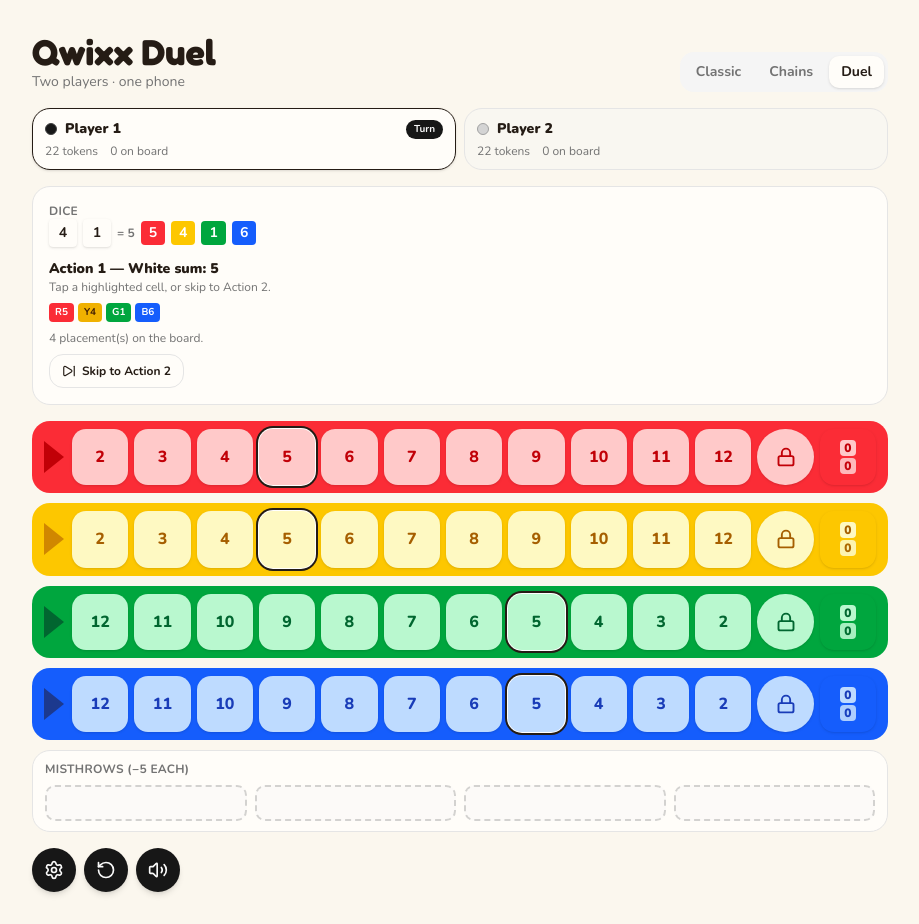
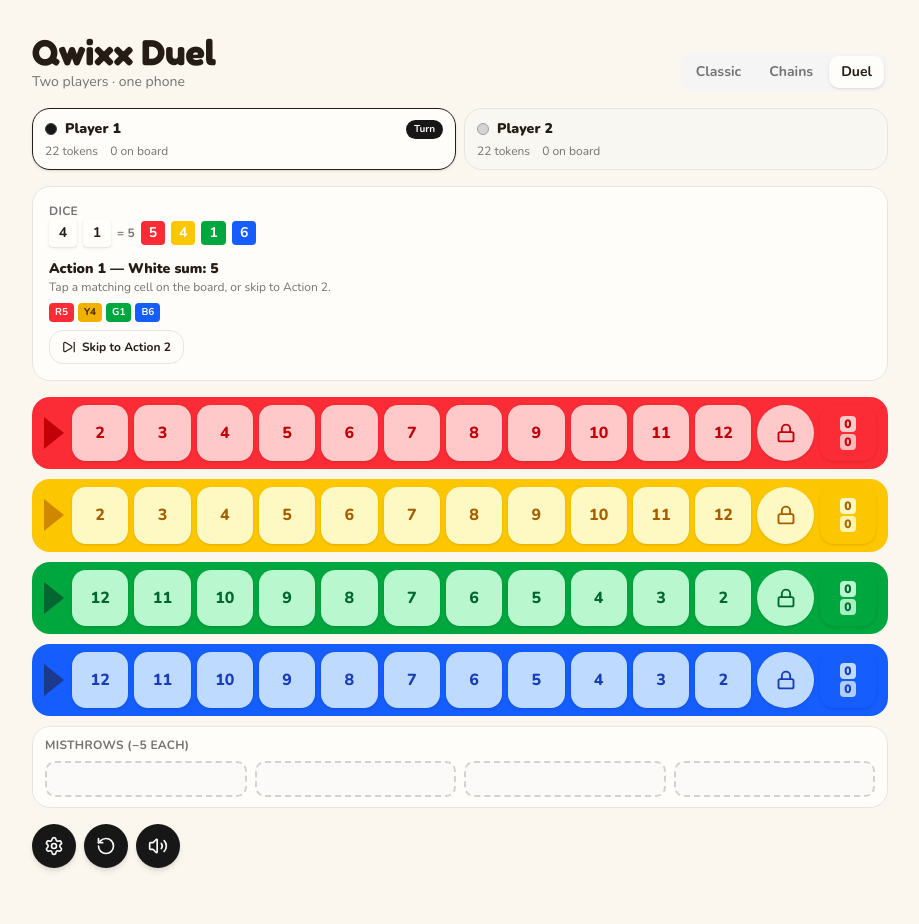
Before and after one commit to kateusz/qwixx-sheet, a Next.js app: page /duel in a window 1280 px wide. Both pictures are taken after a click on the button "Roll". Shown: the whole page, without its empty margins (180-1099 px from the left). After the commit the page ends 900 px from the top, so only its background shows below. Built offline with nearby package versions, Linux system fonts and the light colour scheme.

Commit message:
Remove cell highlight hints in Qwixx Duel
- Cells no longer show ring highlights for valid beat/stack/new moves
- All cells in open rows are tappable; rules validate on click
- Turn panel no longer lists valid placement counts or action-2 sums

Co-authored-by: Mateusz Kulesza <matkul3@gmail.com>

```diff
--- a/components/qwixx/duel/duel-board.tsx
+++ b/components/qwixx/duel/duel-board.tsx
@@ -5,10 +5,8 @@ import { Lock } from "lucide-react"
 import { cn } from "@/lib/utils"
 import {
   countPlayerTokensInRow,
-  getForemost,
   rowTokenScore,
   type DuelPlayerId,
-  type DuelPlacement,
   type DuelRowState,
   type DuelState,
   type PlacementKind,
@@ -47,14 +45,11 @@ function TokenStack({ owner, stack }: { owner: DuelPlayerId; stack: number }) {
 
 interface DuelBoardProps {
   state: DuelState
-  highlights: DuelPlacement[]
   onPlace: (color: ColorKey, index: number) => void
   disabled: boolean
 }
 
-export function DuelBoard({ state, highlights, onPlace, disabled }: DuelBoardProps) {
-  const highlightSet = new Set(highlights.map((h) => `${h.color}:${h.index}`))
-
+export function DuelBoard({ state, onPlace, disabled }: DuelBoardProps) {
   return (
     <div className="space-y-2 sm:space-y-2.5">
       {ROWS.map((config) => (
@@ -62,10 +57,6 @@ export function DuelBoard({ state, highlights, onPlace, disabled }: DuelBoardPro
           key={config.key}
           config={config}
           row={state.rows[config.key]}
-          p1Name={state.p1.name}
-          p2Name={state.p2.name}
-          highlightSet={highlightSet}
-          highlights={highlights.filter((h) => h.color === config.key)}
           disabled={disabled || state.rows[config.key].locked}
           onPlace={(index) => onPlace(config.key, index)}
         />
@@ -79,21 +70,15 @@ export function DuelBoard({ state, highlights, onPlace, disabled }: DuelBoardPro
 function DuelScoreRow({
   config,
   row,
-  highlightSet,
-  highlights,
   disabled,
   onPlace,
 }: {
   config: RowConfig
   row: DuelRowState
-  p1Name: string
-  p2Name: string
-  highlightSet: Set<string>
-  highlights: DuelPlacement[]
   disabled: boolean
   onPlace: (index: number) => void
 }) {
-  const foremost = getForemost(row)
+  const canTap = !disabled
 
   return (
     <div className={cn("flex items-center gap-1.5 rounded-2xl px-2 py-2 sm:gap-2 sm:px-3", config.band)}>
@@ -112,36 +97,26 @@ function DuelScoreRow({
       <div className="flex flex-1 items-center gap-1 sm:gap-1.5">
         {config.numbers.map((num, index) => {
           const token = row.tokens[index]
-          const key = `${config.key}:${index}`
-          const isHighlight = highlightSet.has(key)
-          const kind = highlights.find((h) => h.index === index)?.kind
-          const canPlace = isHighlight && !disabled
 
           return (
             <motion.button
               key={index}
               type="button"
-              disabled={!canPlace}
-              onClick={() => canPlace && onPlace(index)}
-              aria-label={`${config.label} ${num}${token ? `, ${PLAYER_STYLES[token.owner].label} token` : ""}${isHighlight ? ", available" : ""}`}
-              whileHover={canPlace ? { scale: 1.1 } : undefined}
-              whileTap={canPlace ? { scale: 0.92 } : undefined}
+              disabled={!canTap}
+              onClick={() => canTap && onPlace(index)}
+              aria-label={`${config.label} ${num}${token ? `, ${PLAYER_STYLES[token.owner].label} token` : ""}`}
+              whileHover={canTap ? { scale: 1.06 } : undefined}
+              whileTap={canTap ? { scale: 0.95 } : undefined}
               className={cn(
                 "relative flex aspect-square min-w-0 flex-1 items-center justify-center rounded-lg text-[13px] font-extrabold tabular-nums shadow-sm sm:rounded-xl sm:text-base",
                 config.cell,
                 config.ink,
-                canPlace && "cursor-pointer ring-2 ring-foreground ring-offset-1",
-                isHighlight && kind === "beat" && "ring-red-500",
-                isHighlight && kind === "stack" && "ring-emerald-500",
-                !canPlace && "cursor-default",
+                canTap ? "cursor-pointer" : "cursor-default",
                 row.locked && "opacity-80",
               )}
             >
               <span className={cn(token && "opacity-25")}>{num}</span>
               {token && <TokenStack owner={token.owner} stack={token.stack} />}
-              {foremost?.index === index && token && token.stack === 1 && (
-                <span className="pointer-events-none absolute -bottom-0.5 left-1/2 h-1 w-3 -translate-x-1/2 rounded-full bg-foreground/30" />
-              )}
             </motion.button>
           )
         })}
--- a/components/qwixx/duel/duel-turn-panel.tsx
+++ b/components/qwixx/duel/duel-turn-panel.tsx
@@ -4,10 +4,7 @@ import { motion } from "framer-motion"
 import { Dices, SkipForward } from "lucide-react"
 import { cn } from "@/lib/utils"
 import {
-  getAction2Options,
-  getValidPlacements,
   rowNumbers,
-  type DuelPlacement,
   type DuelRoll,
   type DuelState,
 } from "@/lib/qwixx-duel"
@@ -41,8 +38,6 @@ export function DuelTurnPanel({ state, onRoll, onRollStart, onSkipAction1, onEnd
 
   if (!roll) return null
 
-  const action1Placements = getValidPlacements(state, active, roll.whiteSum, undefined, state.action1)
-  const action2Options = getAction2Options(state, active)
   const placedAction1 = !!state.action1
 
   return (
@@ -55,19 +50,14 @@ export function DuelTurnPanel({ state, onRoll, onRollStart, onSkipAction1, onEnd
       {phase === "action1" && (
         <ActionBlock
           title={`Action 1 — White sum: ${roll.whiteSum}`}
-          hint="Tap a highlighted cell, or skip to Action 2."
+          hint="Tap a matching cell on the board, or skip to Action 2."
           disabledColors={state.disabledDice}
           roll={roll}
         >
-          {action1Placements.length === 0 ? (
-            <p className="text-xs text-muted-foreground">No valid placements for white sum.</p>
-          ) : (
-            <p className="text-xs text-muted-foreground">{action1Placements.length} placement(s) on the board.</p>
-          )}
           <button
             type="button"
             onClick={onSkipAction1}
-            className="mt-2 inline-flex items-center gap-1.5 rounded-xl border border-border px-3 py-2 text-xs font-bold text-foreground hover:bg-muted"
+            className="inline-flex items-center gap-1.5 rounded-xl border border-border px-3 py-2 text-xs font-bold text-foreground hover:bg-muted"
           >
             <SkipForward className="h-3.5 w-3.5" />
             Skip to Action 2
@@ -82,25 +72,10 @@ export function DuelTurnPanel({ state, onRoll, onRollStart, onSkipAction1, onEnd
           disabledColors={state.disabledDice}
           roll={roll}
         >
-          {action2Options.length === 0 ? (
-            <p className="text-xs text-muted-foreground">No valid color combinations.</p>
-          ) : (
-            <div className="flex flex-wrap gap-1.5">
-              {action2Options.map((opt) => (
-                <span
-                  key={`${opt.color}-${opt.whiteIndex}-${opt.sum}`}
-                  className="rounded-lg bg-muted px-2 py-1 text-xs font-bold tabular-nums"
-                >
-                  W{roll.values[opt.whiteIndex]}+{opt.color[0].toUpperCase()}
-                  {roll.values[COLOR_DIE_IDX[opt.color]]}={opt.sum}
-                </span>
-              ))}
-            </div>
-          )}
           <button
             type="button"
             onClick={onEndTurn}
-            className="mt-2 inline-flex items-center gap-1.5 rounded-xl bg-primary px-3 py-2 text-xs font-bold text-primary-foreground"
+            className="inline-flex items-center gap-1.5 rounded-xl bg-primary px-3 py-2 text-xs font-bold text-primary-foreground"
           >
             End turn{!placedAction1 && " (misthrow if nothing placed)"}
           </button>
@@ -177,14 +152,6 @@ function RollButton({ onRoll, onRollStart }: { onRoll: (roll: DuelRoll) => void;
   )
 }
 
-export function duelHighlights(state: DuelState): DuelPlacement[] {
-  if (!state.roll || state.phase === "roll" || state.phase === "ended") return []
-  if (state.phase === "action1") {
-    return getValidPlacements(state, state.active, state.roll.whiteSum, undefined, state.action1)
-  }
-  return getAction2Options(state, state.active).flatMap((o) => o.placements)
-}
-
 export function numberAt(_state: DuelState, color: ColorKey, index: number): number {
   return rowNumbers(color)[index]
 }
--- a/components/qwixx/duel/qwixx-duel-game.tsx
+++ b/components/qwixx/duel/qwixx-duel-game.tsx
@@ -15,7 +15,7 @@ import { VersionNav } from "../version-nav"
 import { DuelBoard, PlayerStatusBar } from "./duel-board"
 import { DuelEndModal } from "./duel-end-modal"
 import { DuelSettingsDialog } from "./duel-settings-dialog"
-import { DuelTurnPanel, duelHighlights, numberAt } from "./duel-turn-panel"
+import { DuelTurnPanel, numberAt } from "./duel-turn-panel"
 
 const STATE_KEY = "qwixx-duel-session-v1"
 const THEME_KEY = "qwixx-theme"
@@ -138,7 +138,6 @@ export function QwixxDuelGame() {
     )
   }
 
-  const highlights = duelHighlights(state)
   const gameOver = state.phase === "ended"
 
   return (
@@ -168,7 +167,6 @@ export function QwixxDuelGame() {
           <div className="min-w-[560px] sm:min-w-0">
             <DuelBoard
               state={state}
-              highlights={highlights}
               onPlace={handlePlace}
               disabled={gameOver || state.phase === "roll"}
             />
```
